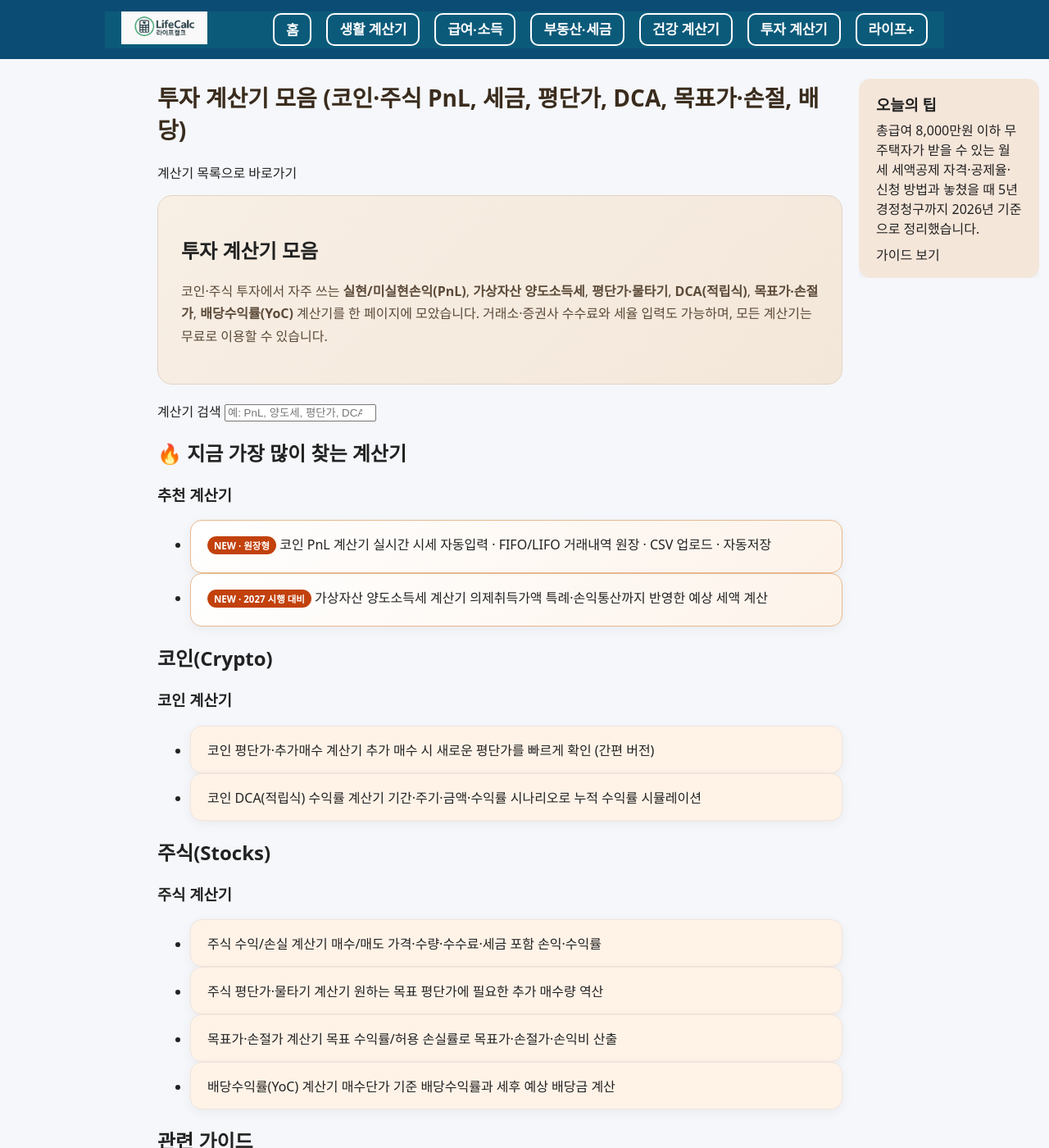
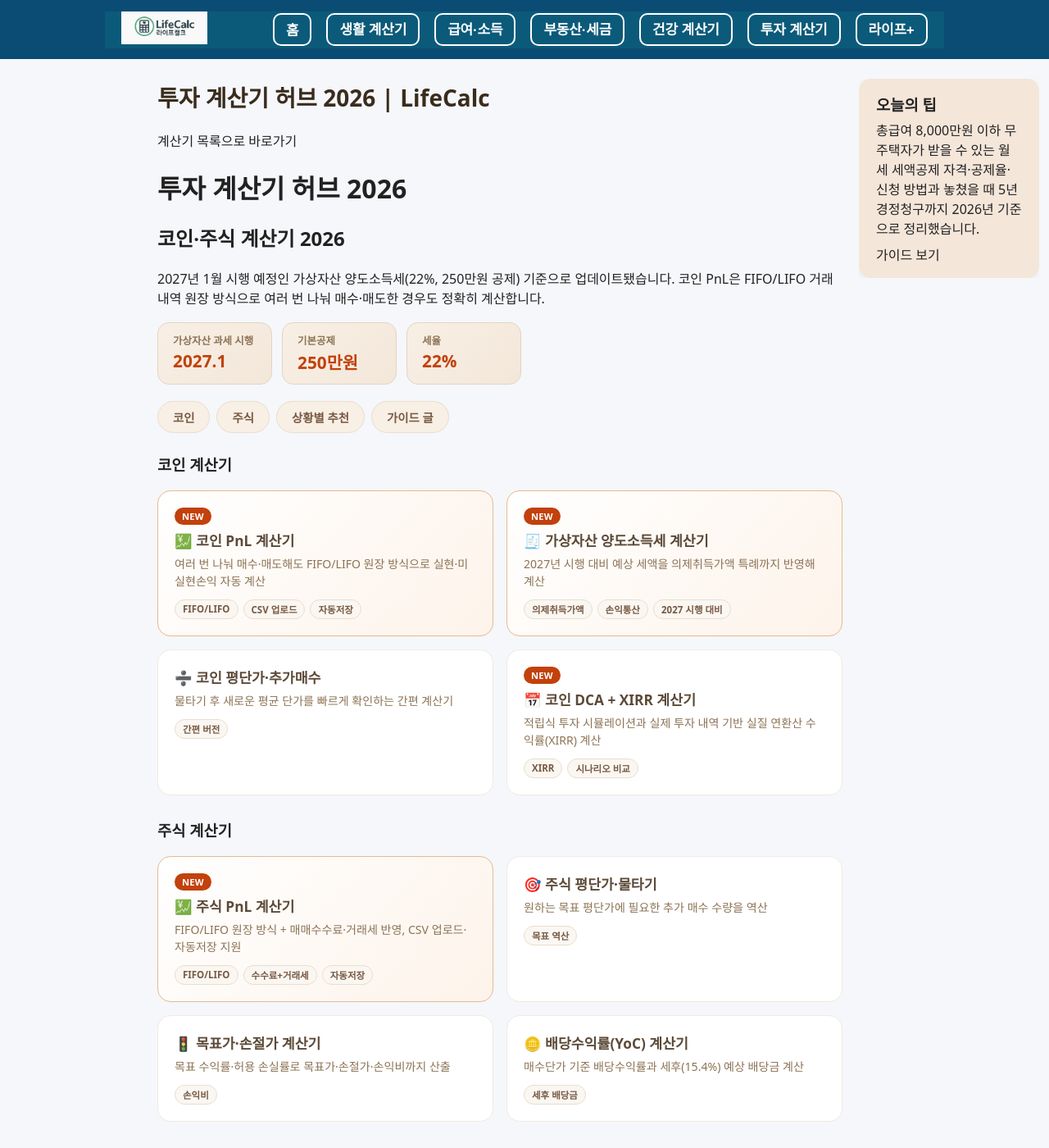
Before and after one commit to khai-lang/LifeCalc, a Jekyll site: the page built from invest/index.md, in a window 1280 px wide and 1400 px high. Shown: the whole window at 82% size. Built offline with Jekyll 4.4.1, drawn with Linux system fonts in a browser that asks for light colours; some of the changed text lies outside the part shown.

Commit message:
Update index.md

```diff
--- a/invest/index.md
+++ b/invest/index.md
@@ -1,111 +1,148 @@
 ---
 layout: "default"
-title: "투자 계산기 모음 (코인·주식 PnL, 세금, 평단가, DCA, 목표가·손절, 배당)"
-description: "코인·주식 실현손익(PnL), 가상자산 양도소득세, 평단가/추가매수, DCA(적립식) 수익률, 목표가·손절가, 배당수익률(YoC) 계산기를 한 곳에서 제공합니다."
+title: "투자 계산기 허브 2026 | LifeCalc"
+description: "코인·주식 PnL(FIFO/LIFO 원장형), 가상자산 양도소득세, 평단가, DCA+XIRR, 목표가·손절가, 배당수익률까지 투자 계산기를 한 곳에서."
 permalink: "/invest/"
 ---
 
-<a class="skip-link" href="#calc-list">계산기 목록으로 바로가기</a>
+<a class="ivh-skip-link" href="#ivh-crypto">계산기 목록으로 바로가기</a>
 
-<section class="iv-hero">
-  <h2>투자 계산기 모음</h2>
-  <p class="iv-hero-desc">
-    코인·주식 투자에서 자주 쓰는 <strong>실현/미실현손익(PnL)</strong>, <strong>가상자산 양도소득세</strong>,
-    <strong>평단가·물타기</strong>, <strong>DCA(적립식)</strong>, <strong>목표가·손절가</strong>,
-    <strong>배당수익률(YoC)</strong> 계산기를 한 페이지에 모았습니다. 거래소·증권사 수수료와 세율 입력도
-    가능하며, 모든 계산기는 무료로 이용할 수 있습니다.
-  </p>
-</section>
+# 투자 계산기 허브 2026
 
-<div class="calc-search">
-  <label for="calc-filter" class="sr-only">계산기 검색</label>
-  <input id="calc-filter" type="search" placeholder="예: PnL, 양도세, 평단가, DCA, 배당, 손절가…" autocomplete="off">
+## 코인·주식 계산기 2026
+
+2027년 1월 시행 예정인 가상자산 양도소득세(22%, 250만원 공제) 기준으로 업데이트됐습니다.
+코인 PnL은 FIFO/LIFO 거래내역 원장 방식으로 여러 번 나눠 매수·매도한 경우도 정확히 계산합니다.
+
+<div class="ivh-stats">
+  <div class="ivh-stat"><span class="ivh-stat-label">가상자산 과세 시행</span><span class="ivh-stat-value">2027.1</span></div>
+  <div class="ivh-stat"><span class="ivh-stat-label">기본공제</span><span class="ivh-stat-value">250만원</span></div>
+  <div class="ivh-stat"><span class="ivh-stat-label">세율</span><span class="ivh-stat-value">22%</span></div>
 </div>
 
-## 🔥 지금 가장 많이 찾는 계산기
+<nav class="ivh-tabnav" aria-label="빠른 이동">
+  <a href="#ivh-crypto">코인</a>
+  <a href="#ivh-stocks">주식</a>
+  <a href="#ivh-scenario">상황별 추천</a>
+  <a href="#ivh-guide">가이드 글</a>
+</nav>
 
-<section aria-labelledby="featured-title">
-  <h3 id="featured-title" class="sr-only">추천 계산기</h3>
-  <ul id="calc-list" class="card-grid">
-    <li class="card card-featured" data-keywords="코인 pnl 수익 손실 손익 fifo lifo 실시간 원장">
-      <a class="card-link" href="/invest/crypto/pnl/">
-        <span class="card-badge">NEW · 원장형</span>
-        <span class="card-title">코인 PnL 계산기</span>
-        <span class="card-desc">실시간 시세 자동입력 · FIFO/LIFO 거래내역 원장 · CSV 업로드 · 자동저장</span>
-      </a>
-    </li>
-    <li class="card card-featured" data-keywords="가상자산 코인 양도소득세 2027 세금 의제취득가액">
-      <a class="card-link" href="/invest/crypto/capital-gains-tax/">
-        <span class="card-badge">NEW · 2027 시행 대비</span>
-        <span class="card-title">가상자산 양도소득세 계산기</span>
-        <span class="card-desc">의제취득가액 특례·손익통산까지 반영한 예상 세액 계산</span>
-      </a>
-    </li>
-  </ul>
-</section>
+### 코인 계산기
 
-## 코인(Crypto)
-<section aria-labelledby="crypto-title">
-  <h3 id="crypto-title" class="sr-only">코인 계산기</h3>
-  <ul class="card-grid">
-    <li class="card" data-keywords="코인 평단가 추가매수 물타기 희석">
-      <a class="card-link" href="/invest/crypto/avg-cost/">
-        <span class="card-title">코인 평단가·추가매수 계산기</span>
-        <span class="card-desc">추가 매수 시 새로운 평단가를 빠르게 확인 (간편 버전)</span>
-      </a>
-    </li>
-    <li class="card" data-keywords="코인 dca 적립식 평균매수 수익률">
-      <a class="card-link" href="/invest/crypto/dca/">
-        <span class="card-title">코인 DCA(적립식) 수익률 계산기</span>
-        <span class="card-desc">기간·주기·금액·수익률 시나리오로 누적 수익률 시뮬레이션</span>
-      </a>
-    </li>
-  </ul>
-</section>
+<ul id="ivh-crypto" class="ivh-card-grid">
+  <li class="ivh-card ivh-card-featured">
+    <a class="ivh-card-link" href="/invest/crypto/pnl/">
+      <span class="ivh-card-badge">NEW</span>
+      <span class="ivh-card-title">💹 코인 PnL 계산기</span>
+      <span class="ivh-card-desc">여러 번 나눠 매수·매도해도 FIFO/LIFO 원장 방식으로 실현·미실현손익 자동 계산</span>
+      <span class="ivh-tag-row">
+        <span class="ivh-tag">FIFO/LIFO</span><span class="ivh-tag">CSV 업로드</span><span class="ivh-tag">자동저장</span>
+      </span>
+    </a>
+  </li>
+  <li class="ivh-card ivh-card-featured">
+    <a class="ivh-card-link" href="/invest/crypto/capital-gains-tax/">
+      <span class="ivh-card-badge">NEW</span>
+      <span class="ivh-card-title">🧾 가상자산 양도소득세 계산기</span>
+      <span class="ivh-card-desc">2027년 시행 대비 예상 세액을 의제취득가액 특례까지 반영해 계산</span>
+      <span class="ivh-tag-row">
+        <span class="ivh-tag">의제취득가액</span><span class="ivh-tag">손익통산</span><span class="ivh-tag">2027 시행 대비</span>
+      </span>
+    </a>
+  </li>
+  <li class="ivh-card">
+    <a class="ivh-card-link" href="/invest/crypto/avg-cost/">
+      <span class="ivh-card-title">➗ 코인 평단가·추가매수</span>
+      <span class="ivh-card-desc">물타기 후 새로운 평균 단가를 빠르게 확인하는 간편 계산기</span>
+      <span class="ivh-tag-row"><span class="ivh-tag">간편 버전</span></span>
+    </a>
+  </li>
+  <li class="ivh-card">
+    <a class="ivh-card-link" href="/invest/crypto/dca/">
+      <span class="ivh-card-badge">NEW</span>
+      <span class="ivh-card-title">📅 코인 DCA + XIRR 계산기</span>
+      <span class="ivh-card-desc">적립식 투자 시뮬레이션과 실제 투자 내역 기반 실질 연환산 수익률(XIRR) 계산</span>
+      <span class="ivh-tag-row"><span class="ivh-tag">XIRR</span><span class="ivh-tag">시나리오 비교</span></span>
+    </a>
+  </li>
+</ul>
 
-## 주식(Stocks)
-<section aria-labelledby="stocks-title">
-  <h3 id="stocks-title" class="sr-only">주식 계산기</h3>
-  <ul class="card-grid">
-    <li class="card" data-keywords="주식 pnl 수익 손실 손익">
-      <a class="card-link" href="/invest/stocks/pnl/">
-        <span class="card-title">주식 수익/손실 계산기</span>
-        <span class="card-desc">매수/매도 가격·수량·수수료·세금 포함 손익·수익률</span>
-      </a>
-    </li>
-    <li class="card" data-keywords="주식 평단가 물타기 추가매수 목표 역산">
-      <a class="card-link" href="/invest/stocks/avg-cost/">
-        <span class="card-title">주식 평단가·물타기 계산기</span>
-        <span class="card-desc">원하는 목표 평단가에 필요한 추가 매수량 역산</span>
-      </a>
-    </li>
-    <li class="card" data-keywords="목표가 손절가 리스크 관리 손실 제한 손익비">
-      <a class="card-link" href="/invest/stocks/targets/">
-        <span class="card-title">목표가·손절가 계산기</span>
-        <span class="card-desc">목표 수익률/허용 손실률로 목표가·손절가·손익비 산출</span>
-      </a>
-    </li>
-    <li class="card" data-keywords="배당 수익률 yoc 배당수익률 세후배당금">
-      <a class="card-link" href="/invest/stocks/dividend-yield/">
-        <span class="card-title">배당수익률(YoC) 계산기</span>
-        <span class="card-desc">매수단가 기준 배당수익률과 세후 예상 배당금 계산</span>
-      </a>
-    </li>
-  </ul>
-</section>
+### 주식 계산기
 
-## 관련 가이드
-<section aria-labelledby="guide-title" class="iv-guide-links">
-  <h3 id="guide-title" class="sr-only">관련 가이드</h3>
-  <ul class="iv-guide-list">
-    <li><a href="/guide/crypto-tax-2027/">2027 가상자산 과세 완벽 정리 — 세율, 기본공제, 의제취득가액까지</a></li>
-  </ul>
-</section>
+<ul id="ivh-stocks" class="ivh-card-grid">
+  <li class="ivh-card ivh-card-featured">
+    <a class="ivh-card-link" href="/invest/stocks/pnl/">
+      <span class="ivh-card-badge">NEW</span>
+      <span class="ivh-card-title">💹 주식 PnL 계산기</span>
+      <span class="ivh-card-desc">FIFO/LIFO 원장 방식 + 매매수수료·거래세 반영, CSV 업로드·자동저장 지원</span>
+      <span class="ivh-tag-row">
+        <span class="ivh-tag">FIFO/LIFO</span><span class="ivh-tag">수수료+거래세</span><span class="ivh-tag">자동저장</span>
+      </span>
+    </a>
+  </li>
+  <li class="ivh-card">
+    <a class="ivh-card-link" href="/invest/stocks/avg-cost/">
+      <span class="ivh-card-title">🎯 주식 평단가·물타기</span>
+      <span class="ivh-card-desc">원하는 목표 평단가에 필요한 추가 매수 수량을 역산</span>
+      <span class="ivh-tag-row"><span class="ivh-tag">목표 역산</span></span>
+    </a>
+  </li>
+  <li class="ivh-card">
+    <a class="ivh-card-link" href="/invest/stocks/targets/">
+      <span class="ivh-card-title">🚦 목표가·손절가 계산기</span>
+      <span class="ivh-card-desc">목표 수익률·허용 손실률로 목표가·손절가·손익비까지 산출</span>
+      <span class="ivh-tag-row"><span class="ivh-tag">손익비</span></span>
+    </a>
+  </li>
+  <li class="ivh-card">
+    <a class="ivh-card-link" href="/invest/stocks/dividend-yield/">
+      <span class="ivh-card-title">🪙 배당수익률(YoC) 계산기</span>
+      <span class="ivh-card-desc">매수단가 기준 배당수익률과 세후(15.4%) 예상 배당금 계산</span>
+      <span class="ivh-tag-row"><span class="ivh-tag">세후 배당금</span></span>
+    </a>
+  </li>
+</ul>
 
-<div class="recent-box" aria-live="polite" hidden>
-  <h2>최근 본 계산기</h2>
-  <ul class="recent-list"></ul>
+### 상황별 추천 계산기
+
+<div id="ivh-scenario" class="ivh-scenario-grid">
+  <div class="ivh-scenario">
+    <span class="ivh-scenario-icon">🪙</span>
+    <p class="ivh-scenario-title">코인 처음 시작</p>
+    <a href="/invest/crypto/avg-cost/">평단가부터 감 잡기</a>
+    <a href="/invest/crypto/pnl/">PnL로 정확히 계산</a>
+  </div>
+  <div class="ivh-scenario">
+    <span class="ivh-scenario-icon">🔁</span>
+    <p class="ivh-scenario-title">여러 번 나눠 매수함</p>
+    <a href="/invest/crypto/pnl/">코인 PnL 원장 계산</a>
+    <a href="/invest/stocks/pnl/">주식 PnL 원장 계산</a>
+  </div>
+  <div class="ivh-scenario">
+    <span class="ivh-scenario-icon">🧾</span>
+    <p class="ivh-scenario-title">2027 세금 신고 대비</p>
+    <a href="/invest/crypto/capital-gains-tax/">예상 세액 미리 계산</a>
+    <a href="/guide/crypto-tax-2027/">과세 제도 가이드 읽기</a>
+  </div>
+  <div class="ivh-scenario">
+    <span class="ivh-scenario-icon">📈</span>
+    <p class="ivh-scenario-title">장기 배당 투자</p>
+    <a href="/invest/stocks/dividend-yield/">세후 배당금 계산</a>
+    <a href="/invest/stocks/targets/">목표가·손절가 설정</a>
+  </div>
 </div>
+
+### 투자 가이드 글
+
+<ul id="ivh-guide" class="ivh-guide-grid">
+  <li class="ivh-guide-card">
+    <a href="/guide/crypto-tax-2027/">
+      <span class="ivh-guide-eyebrow">2027 가상자산 과세</span>
+      <span class="ivh-guide-title">2027 가상자산 과세 완벽 정리</span>
+      <span class="ivh-guide-desc">세율, 기본공제, 의제취득가액 특례, 손익통산, 신고 시기까지 한번에 정리했습니다.</span>
+    </a>
+  </li>
+</ul>
 
 <div class="ad-box">
   <ins class="adsbygoogle"
@@ -116,42 +153,115 @@
        data-full-width-responsive="true"></ins>
 </div>
 
-## 자주 묻는 질문(FAQ)
-- **수수료와 세금은 반영되나요?** 각 계산기에서 수수료/세율 입력칸을 제공합니다. 비우면 0% 또는 기본값으로 처리됩니다.
-- **가상자산 양도소득세는 언제부터 적용되나요?** 2027년 1월 1일 이후 양도·대여분부터 적용됩니다. 자세한 내용은 [가상자산 양도소득세 계산기](/invest/crypto/capital-gains-tax/)와 [관련 가이드](/guide/crypto-tax-2027/)를 참고하세요.
-- **코인 PnL 계산기는 여러 번 나눠 매수·매도해도 계산되나요?** 네, 거래내역을 원하는 만큼 입력하면 FIFO/LIFO 방식으로 실현손익과 미실현손익을 자동 계산합니다.
-- **결과는 투자 조언인가요?** 아닙니다. 본 계산기는 정보 제공용 도구이며, 최종 투자는 본인 책임입니다.
-- **모바일에서도 사용 가능한가요?** 네, 반응형 UI로 제작되어 스마트폰에서도 편리하게 이용할 수 있습니다.
+### 자주 묻는 질문
+
+<div class="ivh-faq">
+
+<details class="ivh-faq-item"><summary>가상자산 양도소득세는 언제부터 적용되나요?</summary>
+<p>2027년 1월 1일 이후 양도·대여분부터 적용됩니다. 22% 세율(소득세 20%+지방소득세 2%)과 연간 250만원 기본공제가 적용되며, 2027년 이전 보유분은 의제취득가액 특례를 받을 수 있습니다. 자세한 내용은 <a href="/invest/crypto/capital-gains-tax/">가상자산 양도소득세 계산기</a>와 <a href="/guide/crypto-tax-2027/">관련 가이드</a>를 참고하세요.</p>
+</details>
+
+<details class="ivh-faq-item"><summary>코인·주식 PnL 계산기는 여러 번 나눠 매수·매도해도 계산되나요?</summary>
+<p>네, 거래내역을 원하는 만큼 입력하면 FIFO(선입선출) 또는 LIFO(후입선출) 방식으로 실현손익과 미실현손익을 자동 계산합니다. 입력한 내역은 브라우저에 자동 저장됩니다.</p>
+</details>
+
+<details class="ivh-faq-item"><summary>수수료와 세금은 반영되나요?</summary>
+<p>각 계산기에서 수수료·세율 입력칸을 제공합니다. 값을 비워두면 0% 또는 기본값으로 처리됩니다. 거래세·수수료율은 증권사·거래소·정책에 따라 달라질 수 있으므로 실제 이용 중인 곳의 최신 수치로 확인해 입력하는 것을 권장합니다.</p>
+</details>
+
+<details class="ivh-faq-item"><summary>결과는 투자 조언인가요?</summary>
+<p>아닙니다. 본 계산기는 정보 제공용 도구이며, 최종 투자 판단과 책임은 본인에게 있습니다.</p>
+</details>
+
+<details class="ivh-faq-item"><summary>모바일에서도 사용 가능한가요?</summary>
+<p>네, 반응형 UI로 제작되어 스마트폰에서도 편리하게 이용할 수 있습니다.</p>
+</details>
+
+</div>
 
 <small>마지막 업데이트: {{ site.time | date: "%Y-%m-%d" }}</small>
 
 <style>
-  .iv-hero {
+  .ivh-stats {
+    display: flex; gap: 12px; flex-wrap: wrap; margin: 18px 0 20px;
+  }
+  .ivh-stat {
     background: linear-gradient(135deg, #f8efe5, #f3e7d9);
-    border: 1px solid #e3d4c5;
-    border-radius: 18px;
-    padding: 28px;
-    margin-bottom: 20px;
+    border: 1px solid #e3d4c5; border-radius: 14px;
+    padding: 12px 18px; display: flex; flex-direction: column; gap: 2px; min-width: 140px;
   }
-  .iv-hero h1 { margin-top: 0; color: #785a43; }
-  .iv-hero-desc { line-height: 1.7; color: #5c4a38; }
+  .ivh-stat-label { font-size: 0.78rem; color: #8c7355; font-weight: 600; }
+  .ivh-stat-value { font-size: 1.3rem; color: #c2410c; font-weight: 800; }
 
-  .card-featured {
-    border: 1px solid #e8b98f !important;
-    background: linear-gradient(135deg, #fff, #fdf3ea) !important;
+  .ivh-tabnav { display: flex; gap: 8px; flex-wrap: wrap; margin-bottom: 24px; }
+  .ivh-tabnav a {
+    background: #f8efe5; border: 1px solid #eaddcd; color: #785a43; font-weight: 700;
+    text-decoration: none; padding: 8px 18px; border-radius: 999px; font-size: 0.9rem;
+    transition: all 0.15s ease;
   }
-  .card-badge {
-    display: inline-block; background: #c2410c; color: #fff; font-size: 0.72rem;
-    font-weight: 700; padding: 3px 8px; border-radius: 999px; margin-bottom: 6px;
+  .ivh-tabnav a:hover { background: #c2410c; color: #fff; border-color: #c2410c; }
+
+  .ivh-card-grid { list-style: none; padding: 0; margin: 0 0 28px; display: grid; grid-template-columns: repeat(2, minmax(0,1fr)); gap: 16px; }
+  @media (max-width: 720px) { .ivh-card-grid { grid-template-columns: 1fr; } }
+
+  .ivh-card {
+    background: #fff; border: 1px solid #f1eae1; border-radius: 16px; overflow: hidden;
+    transition: transform 0.15s ease, box-shadow 0.15s ease, border-color 0.15s ease;
+  }
+  .ivh-card:hover { transform: translateY(-2px); box-shadow: 0 8px 20px rgba(120,90,67,0.12); border-color: #e3d4c5; }
+  .ivh-card-featured { border-color: #e8b98f; background: linear-gradient(135deg, #fff, #fdf3ea); }
+  .ivh-card-link { display: flex; flex-direction: column; gap: 6px; padding: 20px; text-decoration: none; height: 100%; box-sizing: border-box; }
+  .ivh-card-badge {
+    align-self: flex-start; background: #c2410c; color: #fff; font-size: 0.7rem; font-weight: 800;
+    padding: 3px 9px; border-radius: 999px; letter-spacing: 0.02em;
+  }
+  .ivh-card-title { font-size: 1.08rem; font-weight: 800; color: #5c4a38; }
+  .ivh-card-desc { font-size: 0.88rem; color: #8c7355; line-height: 1.5; }
+  .ivh-tag-row { display: flex; gap: 6px; flex-wrap: wrap; margin-top: 6px; }
+  .ivh-tag {
+    background: #faf7f2; border: 1px solid #eaddcd; color: #785a43; font-size: 0.72rem;
+    font-weight: 700; padding: 3px 9px; border-radius: 999px;
   }
 
-  .iv-guide-list { list-style: none; padding: 0; margin: 0 0 20px; }
-  .iv-guide-list li {
-    background: #faf7f2; border: 1px solid #eaddcd; border-radius: 12px;
-    padding: 14px 18px; margin-bottom: 10px;
+  .ivh-scenario-grid { display: grid; grid-template-columns: repeat(4, minmax(0,1fr)); gap: 14px; margin-bottom: 28px; }
+  @media (max-width: 900px) { .ivh-scenario-grid { grid-template-columns: repeat(2, minmax(0,1fr)); } }
+  .ivh-scenario {
+    background: #faf7f2; border: 1px solid #eaddcd; border-radius: 16px; padding: 18px;
+    display: flex; flex-direction: column; gap: 8px;
   }
-  .iv-guide-list a { color: #c2410c; text-decoration: none; font-weight: 600; }
-  .iv-guide-list a:hover { text-decoration: underline; }
+  .ivh-scenario-icon { font-size: 1.6rem; }
+  .ivh-scenario-title { font-weight: 800; color: #785a43; margin: 0; }
+  .ivh-scenario a {
+    color: #c2410c; text-decoration: none; font-size: 0.88rem; font-weight: 600;
+  }
+  .ivh-scenario a:hover { text-decoration: underline; }
+
+  .ivh-guide-grid { list-style: none; padding: 0; margin: 0 0 24px; display: grid; grid-template-columns: repeat(2, minmax(0,1fr)); gap: 16px; }
+  @media (max-width: 720px) { .ivh-guide-grid { grid-template-columns: 1fr; } }
+  .ivh-guide-card { background: #faf7f2; border: 1px solid #eaddcd; border-radius: 16px; }
+  .ivh-guide-card a { display: flex; flex-direction: column; gap: 6px; padding: 20px; text-decoration: none; }
+  .ivh-guide-eyebrow { font-size: 0.75rem; font-weight: 800; color: #c2410c; text-transform: uppercase; letter-spacing: 0.03em; }
+  .ivh-guide-title { font-size: 1.05rem; font-weight: 800; color: #5c4a38; }
+  .ivh-guide-desc { font-size: 0.88rem; color: #8c7355; line-height: 1.5; }
+
+  .ivh-faq { margin-bottom: 20px; }
+  .ivh-faq-item {
+    border: 1px solid #f1eae1; border-radius: 12px; padding: 4px 18px;
+    margin-bottom: 10px; background: #fff; transition: background 0.15s ease, border-color 0.15s ease;
+  }
+  .ivh-faq-item[open] { background: #fffaf5; border-color: #f0c8a0; }
+  .ivh-faq-item summary {
+    cursor: pointer; list-style: none; font-weight: 700; color: #785a43;
+    padding: 14px 28px 14px 0; position: relative; line-height: 1.5;
+  }
+  .ivh-faq-item summary::-webkit-details-marker { display: none; }
+  .ivh-faq-item summary::after {
+    content: "+"; position: absolute; right: 0; top: 50%; transform: translateY(-50%);
+    font-size: 1.3rem; font-weight: 400; color: #c2410c; transition: transform 0.2s ease;
+  }
+  .ivh-faq-item[open] summary::after { content: "×"; }
+  .ivh-faq-item summary:hover { color: #c2410c; }
+  .ivh-faq-item p { margin: 0 0 16px; line-height: 1.7; color: #5c4a38; }
 </style>
 
 <script>
@@ -196,7 +278,7 @@
   "@type":"BreadcrumbList",
   "itemListElement":[
     {"@type":"ListItem","position":1,"name":"홈","item":"https://calculator.khaistory.com/"},
-    {"@type":"ListItem","position":2,"name":"투자 계산기 모음","item":"https://calculator.khaistory.com/invest/"}
+    {"@type":"ListItem","position":2,"name":"투자 계산기 허브","item":"https://calculator.khaistory.com/invest/"}
   ]
 }
 </script>
@@ -205,13 +287,13 @@
 {
   "@context":"https://schema.org",
   "@type":"ItemList",
-  "name":"투자 계산기 모음",
+  "name":"투자 계산기 허브 2026",
   "itemListElement":[
     {"@type":"ListItem","position":1,"url":"https://calculator.khaistory.com/invest/crypto/pnl/","name":"코인 PnL 계산기"},
     {"@type":"ListItem","position":2,"url":"https://calculator.khaistory.com/invest/crypto/capital-gains-tax/","name":"가상자산 양도소득세 계산기"},
     {"@type":"ListItem","position":3,"url":"https://calculator.khaistory.com/invest/crypto/avg-cost/","name":"코인 평단가·추가매수 계산기"},
-    {"@type":"ListItem","position":4,"url":"https://calculator.khaistory.com/invest/crypto/dca/","name":"코인 DCA(적립식) 수익률 계산기"},
-    {"@type":"ListItem","position":5,"url":"https://calculator.khaistory.com/invest/stocks/pnl/","name":"주식 수익/손실 계산기"},
+    {"@type":"ListItem","position":4,"url":"https://calculator.khaistory.com/invest/crypto/dca/","name":"코인 DCA + XIRR 계산기"},
+    {"@type":"ListItem","position":5,"url":"https://calculator.khaistory.com/invest/stocks/pnl/","name":"주식 PnL 계산기"},
     {"@type":"ListItem","position":6,"url":"https://calculator.khaistory.com/invest/stocks/avg-cost/","name":"주식 평단가·물타기 계산기"},
     {"@type":"ListItem","position":7,"url":"https://calculator.khaistory.com/invest/stocks/targets/","name":"목표가·손절가 계산기"},
     {"@type":"ListItem","position":8,"url":"https://calculator.khaistory.com/invest/stocks/dividend-yield/","name":"배당수익률(YoC) 계산기"}
@@ -222,12 +304,13 @@
 <script type="application/ld+json">
 {
   "@context":"https://schema.org",
-  "@type":"CollectionPage",
-  "name":"투자 계산기 모음",
-  "isPartOf":{"@type":"WebSite","name":"생활 계산기 포털","url":"https://calculator.khaistory.com/"},
-  "about":[
-    {"@type":"WebApplication","name":"코인 PnL 계산기","applicationCategory":"FinanceApplication","operatingSystem":"Web","url":"https://calculator.khaistory.com/invest/crypto/pnl/","offers":{"@type":"Offer","price":"0","priceCurrency":"KRW"}},
-    {"@type":"WebApplication","name":"가상자산 양도소득세 계산기","applicationCategory":"FinanceApplication","operatingSystem":"Web","url":"https://calculator.khaistory.com/invest/crypto/capital-gains-tax/","offers":{"@type":"Offer","price":"0","priceCurrency":"KRW"}}
+  "@type":"FAQPage",
+  "mainEntity":[
+    {"@type":"Question","name":"가상자산 양도소득세는 언제부터 적용되나요?","acceptedAnswer":{"@type":"Answer","text":"2027년 1월 1일 이후 양도·대여분부터 적용됩니다. 22% 세율과 연간 250만원 기본공제가 적용되며, 2027년 이전 보유분은 의제취득가액 특례를 받을 수 있습니다."}},
+    {"@type":"Question","name":"코인·주식 PnL 계산기는 여러 번 나눠 매수·매도해도 계산되나요?","acceptedAnswer":{"@type":"Answer","text":"네, 거래내역을 원하는 만큼 입력하면 FIFO 또는 LIFO 방식으로 실현손익과 미실현손익을 자동 계산하며, 입력 내역은 브라우저에 자동 저장됩니다."}},
+    {"@type":"Question","name":"수수료와 세금은 반영되나요?","acceptedAnswer":{"@type":"Answer","text":"각 계산기에서 수수료·세율 입력칸을 제공하며, 값을 비워두면 기본값으로 처리됩니다. 실제 최신 수치로 확인해 입력하는 것을 권장합니다."}},
+    {"@type":"Question","name":"결과는 투자 조언인가요?","acceptedAnswer":{"@type":"Answer","text":"아닙니다. 정보 제공용 도구이며 최종 투자 판단과 책임은 본인에게 있습니다."}},
+    {"@type":"Question","name":"모바일에서도 사용 가능한가요?","acceptedAnswer":{"@type":"Answer","text":"네, 반응형 UI로 제작되어 스마트폰에서도 편리하게 이용할 수 있습니다."}}
   ]
 }
 </script>
```
Also changed, not shown: other parts of invest/index.md (+0 -28 lines).
